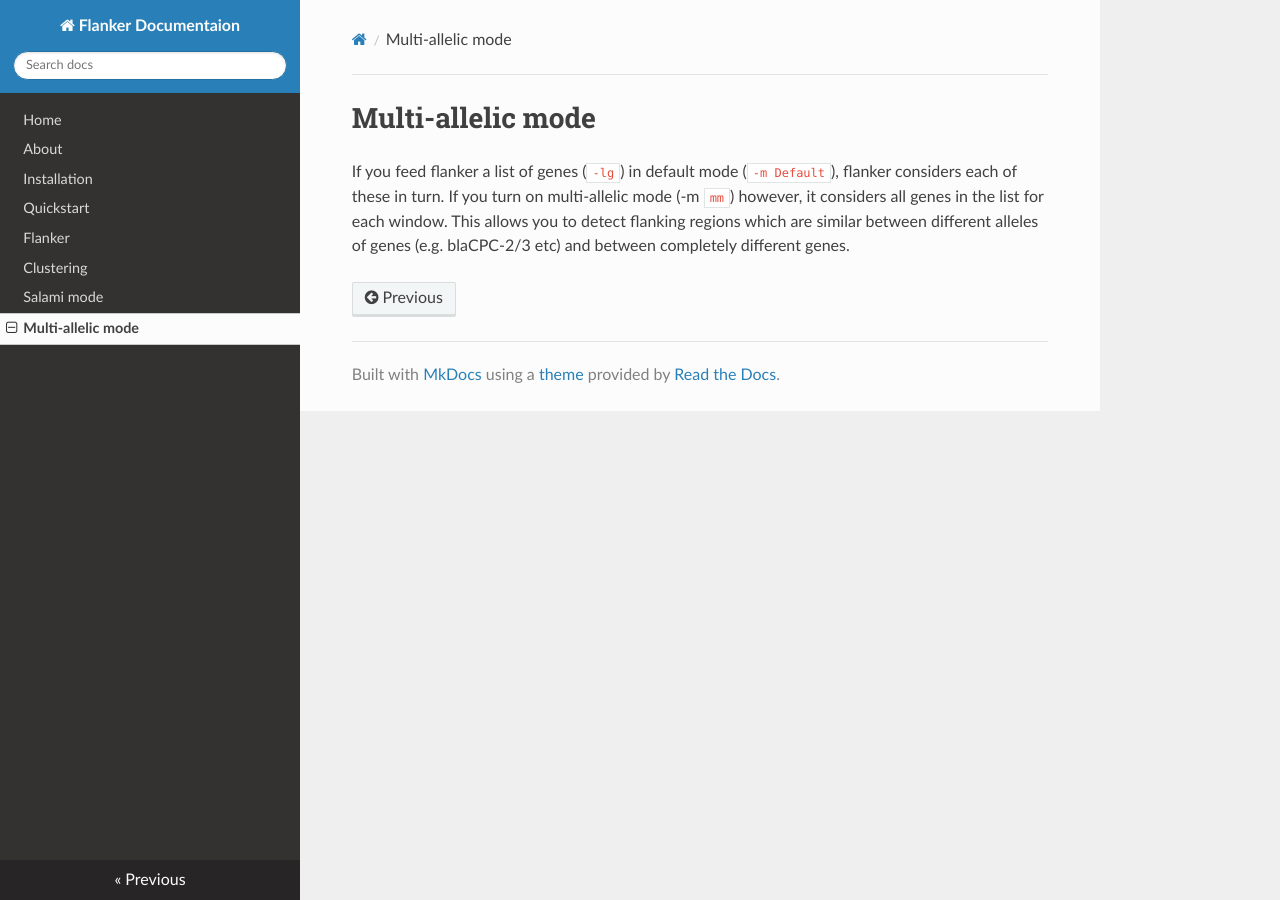
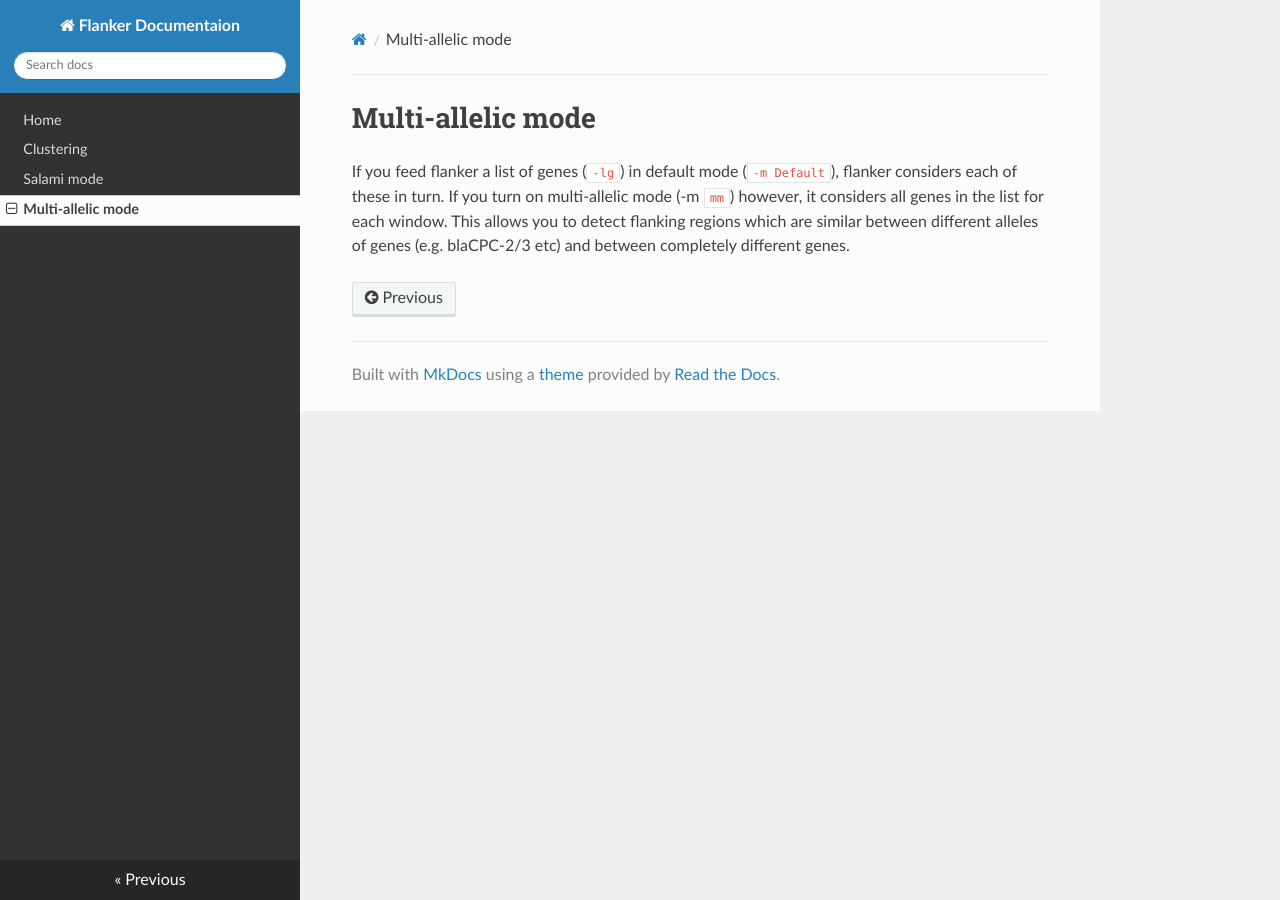
Before and after one commit to wtmatlock/flanker, an MkDocs documentation site: the page built from docs/docs/mam.md, in a window 1280 px wide. Built offline with MkDocs 1.6.1, drawn with Linux system fonts in a browser that asks for light colours; nearby versions of some CDN libraries.

Commit message:
Update mkdocs.yml

```diff
--- a/docs/mkdocs.yml
+++ b/docs/mkdocs.yml
@@ -1,11 +1,7 @@
 site_name: Flanker Documentaion
 
 nav:
-    - Home: index.md
-    - About: about.md
-    - Installation: install.md
-    - Quickstart: quickstart.md
-    - Flanker: flanker.md
+    - Home: README.md
     - Clustering: clustering.md
     - Salami mode: salami.md
     - Multi-allelic mode: mam.md
```
